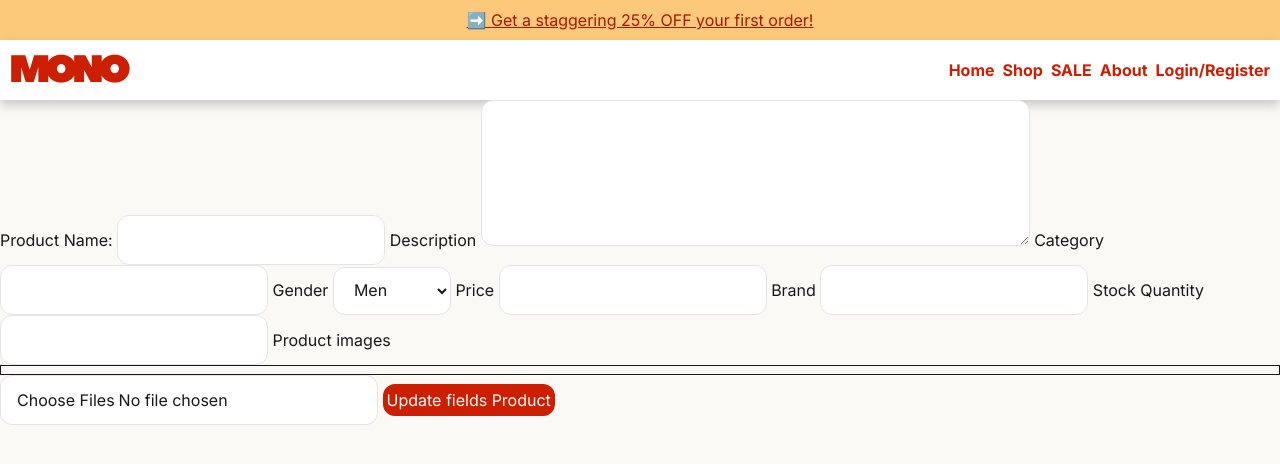
After one commit to Sheikh-H/CS50-Final-Project-Ecommerce-Store, a Flask app: template templates/pages/modify_product.html in a window 1280 px wide. The commit adds this page. Shown: the top 464 px of the page. Run offline with Flask 3, Linux system fonts and the light colour scheme; the template is opened without the code that fills it, so the values that code supplies are empty; style sheets or scripts are compiled from the project's sources.

Commit message:
Making the modify a product page

```diff
--- a/app.py
+++ b/app.py
@@ -123,6 +123,24 @@ def add_new_products():
     return render_template("pages/add_new_products.html", title=title, message=message)
 
 
+@app.route("/modify_products/<int:product_id>", methods=["GET", "POST"])
+@admin_required
+def modify_a_product(product_id):
+    connection = connect_db()
+    cursor = connection.cursor()
+    cursor.execute(""" SELECT * FROM products WHERE product_id = ?;""", (product_id,))
+    product = cursor.fetchone()
+    cursor.execute(
+        """ SELECT * FROM product_images WHERE product_id = ?;""", (product_id,)
+    )
+    images = cursor.fetchall()
+    title = f"Modify {product['product_name']}"
+
+    return render_template(
+        "modify_product.html", title=title, product=product, images=images
+    )
+
+
 @app.route("/modify_products", methods=["GET", "POST"])
 @admin_required
 def modify_products():
--- /dev/null
+++ b/templates/pages/modify_product.html
@@ -0,0 +1,66 @@
+{% extends 'layout.html' %} {% block content %}
+<section>
+  <form
+    action="{{ url_for('modify_a_product', product_id=product['product_id']) }}"
+    method="post"
+    enctype="multipart/form-data"
+  >
+    <label for="name">Product Name:</label>
+    <input type="text" name="name" value="{{ product['product_name'] }}" />
+
+    <label for="description">Description</label>
+    <textarea name="description" rows="5" cols="50">
+      {{ product['product_description'] }}
+    </textarea>
+
+    <label for="category">Category</label>
+    <input
+      type="text"
+      name="category"
+      value="{{ product['product_category'] }}"
+    />
+
+    <label for="gender">Gender</label>
+    <select name="gender" id="gender">
+      <option value="Men" {% if product['product_gender'] == "Men" %} selected {% endif %}>Men</option>
+      <option value="Women" {% if product['product_gender'] == "Women" %}selected{% endif %}>Women</option>
+      <option value="Children" {% if product['product_gender'] == "Children" %}selected{% endif %}>Children</option>
+      <option value="Unisex" {% if product['product_gender'] == "Unisex" %}selected{% endif %}>Unisex</option>
+    </select>
+
+    <label for="price">Price</label>
+    <input
+      type="number"
+      name="price"
+      step="0.01"
+      value="{{ product['product_price'] }}"
+    />
+
+    <label for="brand">Brand</label>
+    <input type="text" name="brand" value="{{ product['product_brand'] }}" />
+
+    <label for="quantity">Stock Quantity</label>
+    <input
+      type="number"
+      name="quantity"
+      step="1"
+      value="{{ product['product_stock_qty'] }}"
+    />
+
+    <label for="image">Product images</label>
+    <div class="flex w-full border p-1">
+      {% for image in images %}
+      <img
+        src="{{ image['image_url'] }}"
+        alt="Product Image"
+        class="h-28 w-28 rounded-xl p-1"
+      />
+      <input type="radio" value="{{ image['image_id'] }}" {% if image['is_primary'] == 1%}checked{% endif %} />
+      {% endfor %}
+    </div>
+    <input type="file" multiple accept="image/*" name="images" />
+
+    <button class="pbutton p-1" type="submit">Update fields Product</button>
+  </form>
+</section>
+{% endblock %}
```
Also changed, not shown: templates/pages/modify_products.html (+8 -3 lines).
